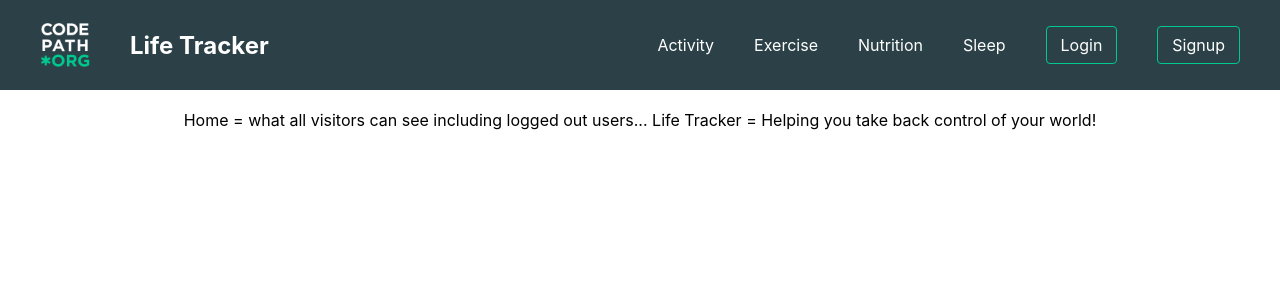
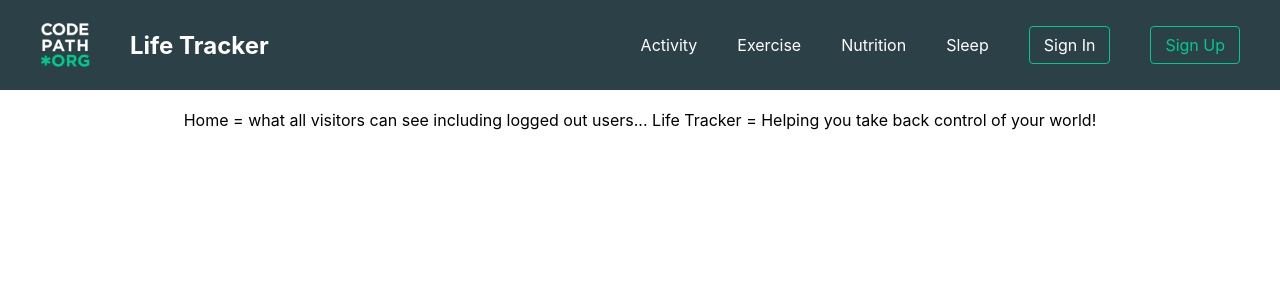
Before and after one commit to stephaniedeleon/site_life_tracker, a React (Create React App) app in the folder frontend/: page / in a window 1280 px wide. Shown: the top 300 px of the page. Built offline with nearby package versions, Linux system fonts and the light colour scheme; no server answers.

Commit message:
minor changes to navbar

```diff
--- a/frontend/src/components/Navbar/Navbar.css
+++ b/frontend/src/components/Navbar/Navbar.css
@@ -39,6 +39,7 @@
 .Navbar .nav .register-link {
     border-radius: 4px;
     padding: 8px 14px;
+    color: #00c98e;
     border: 1px solid #00c98e;
 }
 
--- a/frontend/src/components/Navbar/Navbar.js
+++ b/frontend/src/components/Navbar/Navbar.js
@@ -27,8 +27,8 @@ export default function Navbar({ user, setAppState }) {
                   - if yes, it will show log out  */}
                 { !isAuthenticated ? (
                   <div>
-                    <Link to='/login' className='login-link'>Login</Link>
-                    <Link to='/register' className='register-link'>Signup</Link>
+                    <Link to='/login' className='login-link'>Sign In</Link>
+                    <Link to='/register' className='register-link'>Sign Up</Link>
                   </div>
                 ) : (
                   <button className="logout" onClick={handleOnLogout}>
```
